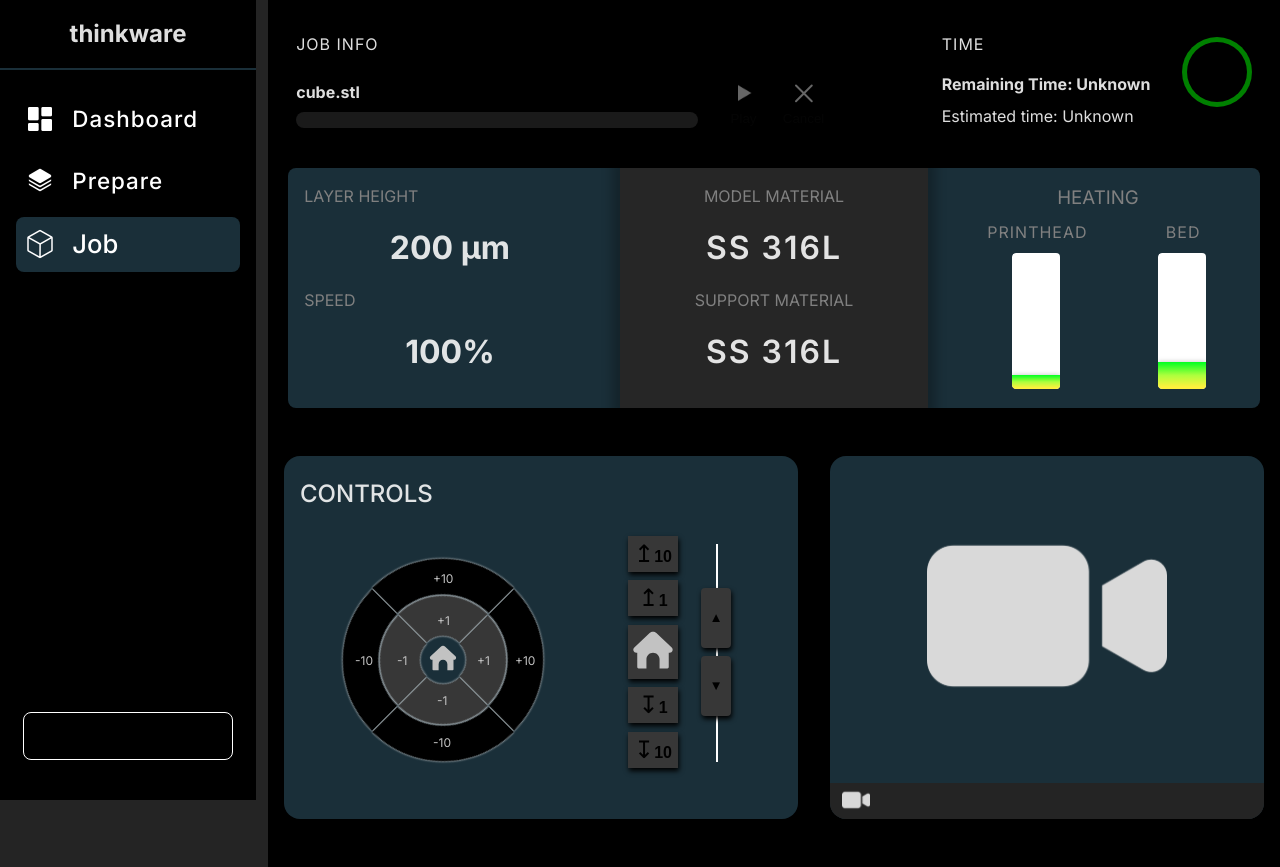
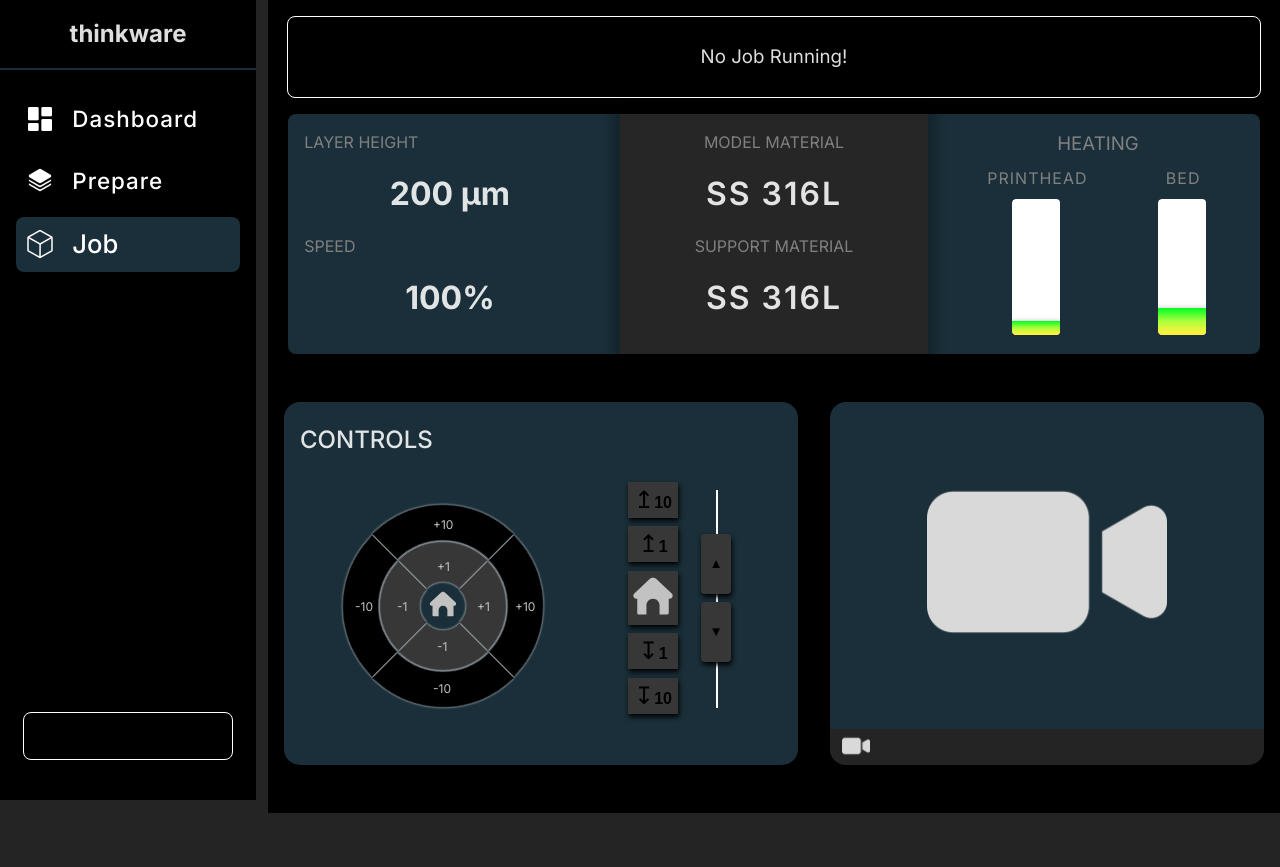
Before and after one commit to thinkmetal-shbhm/thinkware-rpi-alpha, a React (Vite) app in the folder app/: page /job in a window 1280 px wide. After the commit the page ends 813 px from the top, so only its background shows below. Built offline with nearby package versions, Linux system fonts and the light colour scheme; no server answers.

Commit message:
update:setting job progress to 0

```diff
--- a/app/src/components/JobInfo/JobInfo.jsx
+++ b/app/src/components/JobInfo/JobInfo.jsx
@@ -18,7 +18,7 @@
   const [percent, setPercent] = useState("");
   const [extPercent, setExtPercent] = useState("10%");
   const [bedPercent, setBedPercent] = useState("20%");
-  const [fileName, setFileName] = useState("cube.stl");
+  const [fileName, setFileName] = useState();
 
   useEffect(() => {
     console.log("🚀 ~ file: JobInfo.jsx:21 ~ useEffect ~ progress:", progress);
```
